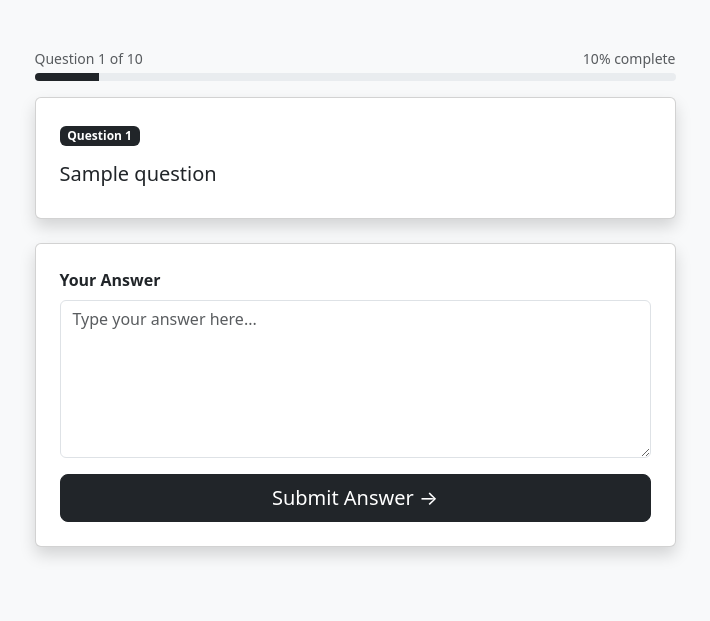
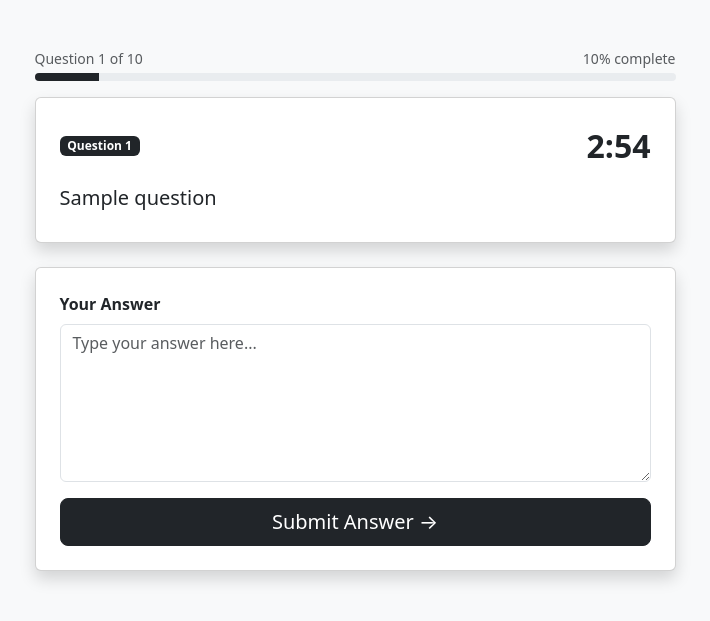
Before and after one commit to Lovesh-afk/AI-Mock-Interviewer, a Flask app: template templates/interview.html in a window 1280 px wide. Shown: the part 56-677 px from the top of the page, without its empty margins (285-995 px from the left). Run offline with Flask 3, Linux system fonts and the light colour scheme; the template is opened without the code that fills it: most values are stand-ins (such as "Sample title", 1, 10 or a date in 2020).

Commit message:
Add 3-minute countdown timer with auto-submit

```diff
--- a/templates/interview.html
+++ b/templates/interview.html
@@ -3,14 +3,23 @@
 <head>
     <title>Interview - {{ role }}</title>
     <link href="https://cdn.jsdelivr.net/npm/bootstrap@5.3.0/dist/css/bootstrap.min.css" rel="stylesheet">
+    <style>
+        #timer {
+            font-size: 2rem;
+            font-weight: bold;
+        }
+        .timer-warning { color: orange; }
+        .timer-danger { color: red; }
+        .timer-normal { color: inherit; }
+    </style>
 </head>
 <body class="bg-light">
     <nav class="navbar navbar-dark bg-dark">
-    <div class="container">
-        <span class="navbar-brand fw-bold">🎯 AI Mock Interviewer</span>
-        <span class="navbar-text text-white">{{ role }} · {{ difficulty }}</span>
-    </div>
-</nav>
+        <div class="container">
+            <span class="navbar-brand fw-bold">🎯 AI Mock Interviewer</span>
+            <span class="navbar-text text-white">{{ role }} · {{ difficulty }}</span>
+        </div>
+    </nav>
 
     <div class="container mt-5">
         <div class="row justify-content-center">
@@ -28,17 +37,20 @@
 
                 <div class="card shadow mb-4">
                     <div class="card-body p-4">
-                        <span class="badge bg-dark mb-3">Question {{ number }}</span>
+                        <div class="d-flex justify-content-between align-items-center mb-3">
+                            <span class="badge bg-dark">Question {{ number }}</span>
+                            <div id="timer" class="timer-normal">3:00</div>
+                        </div>
                         <h5 class="card-title">{{ question }}</h5>
                     </div>
                 </div>
 
                 <div class="card shadow">
                     <div class="card-body p-4">
-                        <form method="POST" action="/answer">
+                        <form method="POST" action="/answer" id="answerForm">
                             <div class="mb-3">
                                 <label class="form-label fw-bold">Your Answer</label>
-                                <textarea name="answer" class="form-control" rows="6" placeholder="Type your answer here..." required></textarea>
+                                <textarea name="answer" class="form-control" rows="6" placeholder="Type your answer here..." required id="answerBox"></textarea>
                             </div>
                             <div class="d-grid">
                                 <button type="submit" class="btn btn-dark btn-lg">Submit Answer →</button>
@@ -50,5 +62,36 @@
             </div>
         </div>
     </div>
+
+    <script>
+        let timeLeft = 180; // 3 minutes in seconds
+        const timerEl = document.getElementById("timer");
+        const form = document.getElementById("answerForm");
+        const answerBox = document.getElementById("answerBox");
+
+        const interval = setInterval(() => {
+            timeLeft--;
+
+            const minutes = Math.floor(timeLeft / 60);
+            const seconds = timeLeft % 60;
+            timerEl.textContent = `${minutes}:${seconds.toString().padStart(2, "0")}`;
+
+            // Change color based on time left
+            if (timeLeft <= 30) {
+                timerEl.className = "timer-danger";
+            } else if (timeLeft <= 60) {
+                timerEl.className = "timer-warning";
+            }
+
+            // Auto submit when time runs out
+            if (timeLeft <= 0) {
+                clearInterval(interval);
+                if (answerBox.value.trim() === "") {
+                    answerBox.value = "No answer provided (time ran out)";
+                }
+                form.submit();
+            }
+        }, 1000);
+    </script>
 </body>
 </html>
```
